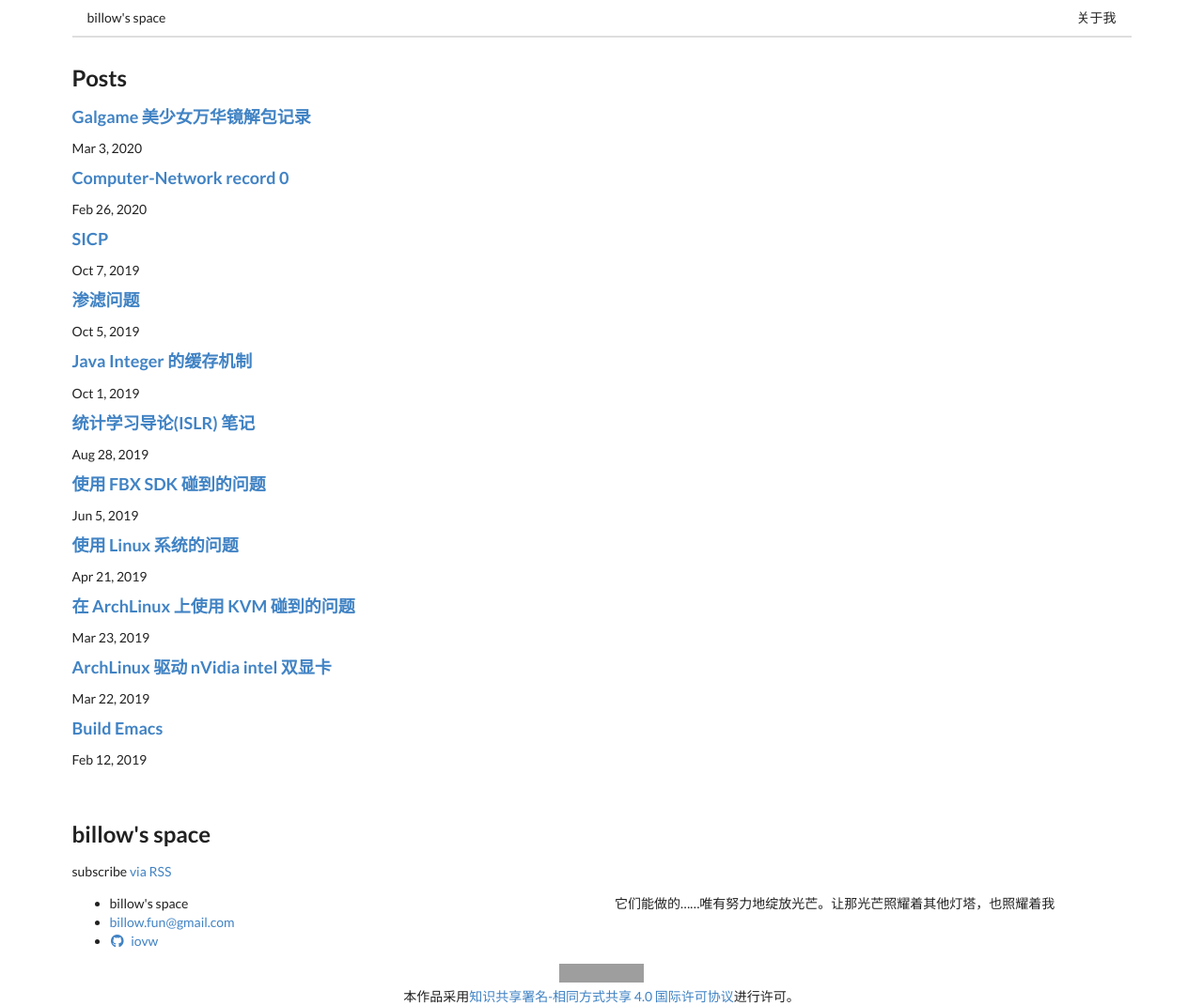
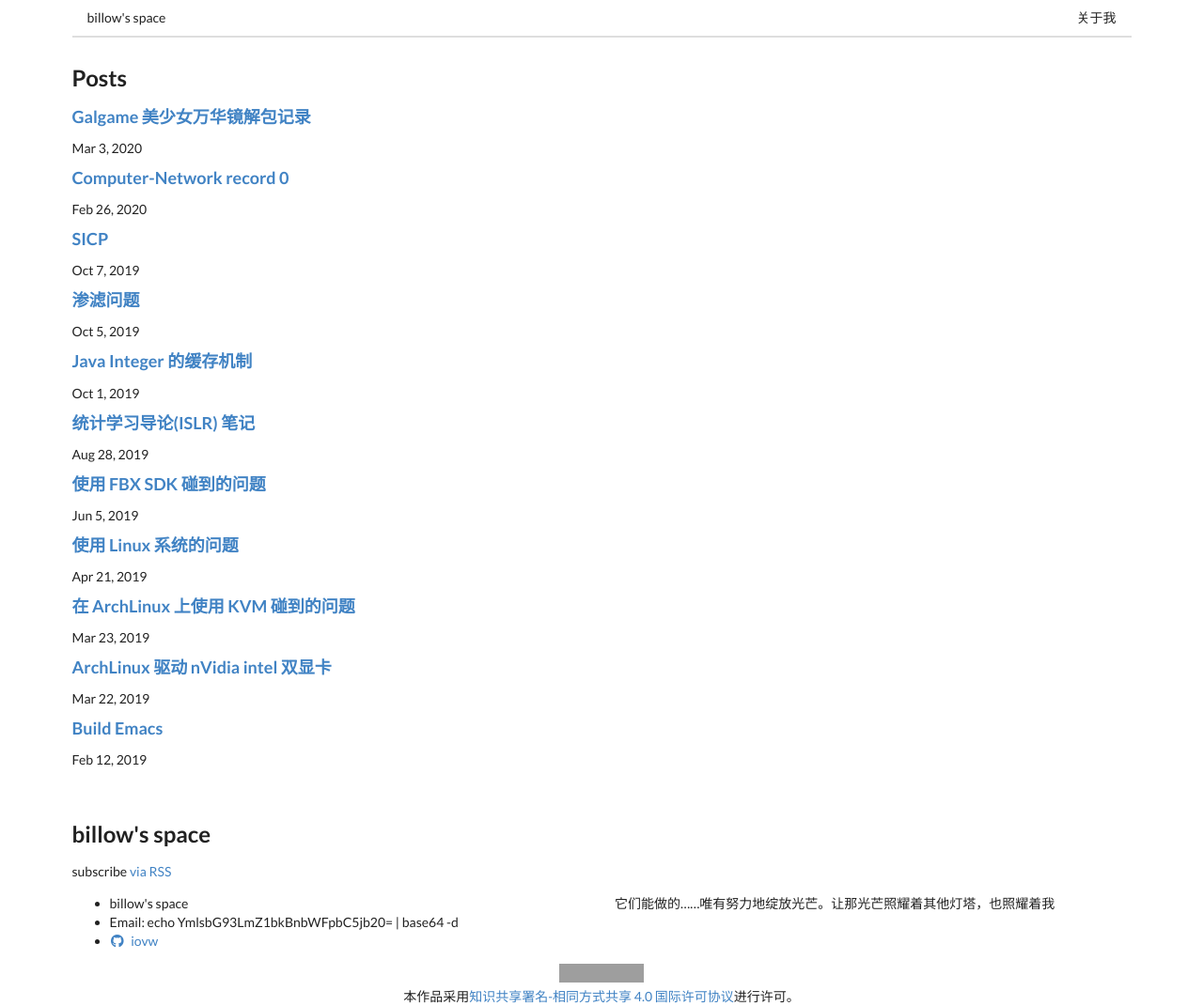
Before and after one commit to be-low/be-low.github.io, a Jekyll site: the page built from index.md, in a window 1280 px wide. Shown: the whole page at 94% size. Built offline with Jekyll 4.4.1, drawn with Linux system fonts in a browser that asks for light colours; grey boxes are pictures that could not be loaded.

Commit message:
fix plugins

```diff
--- a/_config.yml
+++ b/_config.yml
@@ -1,8 +1,8 @@
 title: billow's space
-email: billow.fun@gmail.com
+email: "billow.fun@gmail.com"
 description: 它们能做的……唯有努力地绽放光芒。让那光芒照耀着其他灯塔，也照耀着我
 baseurl: ""
-url: "billow.fun"
+url: "https://billow.fun"
 github_username: iovw
 google_analytics: false
 markdown: kramdown
@@ -13,6 +13,7 @@
 plugins:
   - jekyll-feed
   - jekyll-seo-tag
+  - jekyll-compose
 
 # Exclude from processing.
 # The following items will not be processed, by default. Create a custom list
--- a/_includes/footer.html
+++ b/_includes/footer.html
@@ -18,11 +18,11 @@
           </li>
 
           {%- if site.email -%}
-          <li><a href="mailto:{{ site.email }}">{{ site.email }}</a></li>
+          <li>Email: echo {{ site.email | encode64 }} | base64 -d</li>
           {%- endif -%}
 
           {%- if site.github_username -%}
-          <li><a href="https://github.com/{{ site.github_username| cgi_escape | escape }}">
+          <li><a href="https://github.com/{{ site.github_username | cgi_escape | escape }}">
               <i class="github icon"></i>
               <span username">{{ site.github_username| escape }}</span>
             </a></li>
```
Also changed, not shown: Gemfile (+5 -3 lines).
